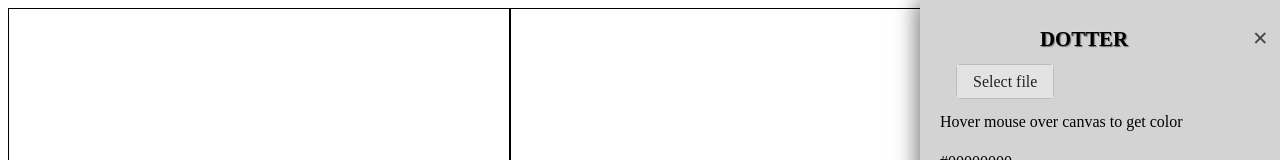
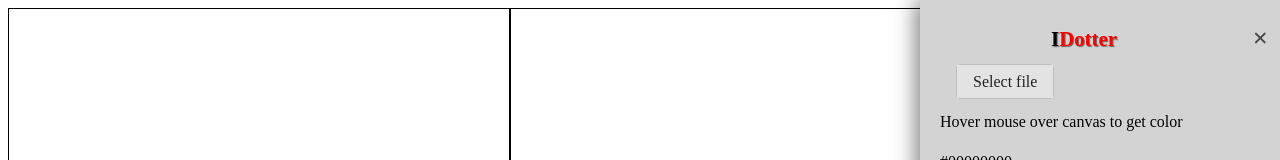
Before and after one commit to VasiliyTemniy/image-dotter, a React (Create React App) app: page / in a window 1280 px wide. Both pictures are taken after a click on the label 1261 px from the left and 38 px from the top of the page. Shown: the top 160 px of the page. Built offline with nearby package versions, Linux system fonts and the light colour scheme.

Commit message:
change app name display and style

```diff
--- a/src/components/Menu.js
+++ b/src/components/Menu.js
@@ -51,7 +51,7 @@ const Menu = ({ handleFileSelection, gridOutputRef }) => {
       <nav className="nav">
         <label htmlFor="nav-toggle" className="nav-toggle"></label>
         <h2 className="logo">
-          DOTTER
+          <span>I</span><span style={{ color: '#ff0000' }}>Dotter</span>
         </h2>
         <ul>
           <li className="file-input">
```
